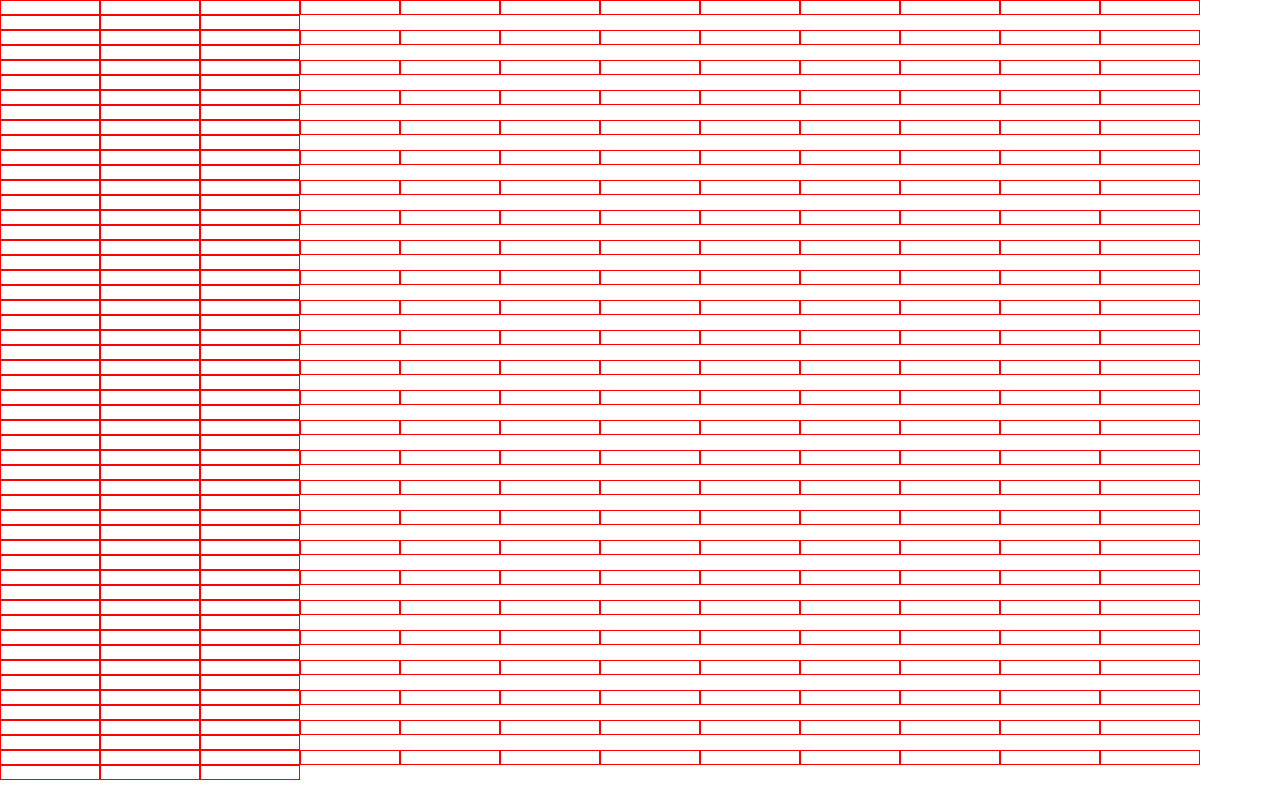
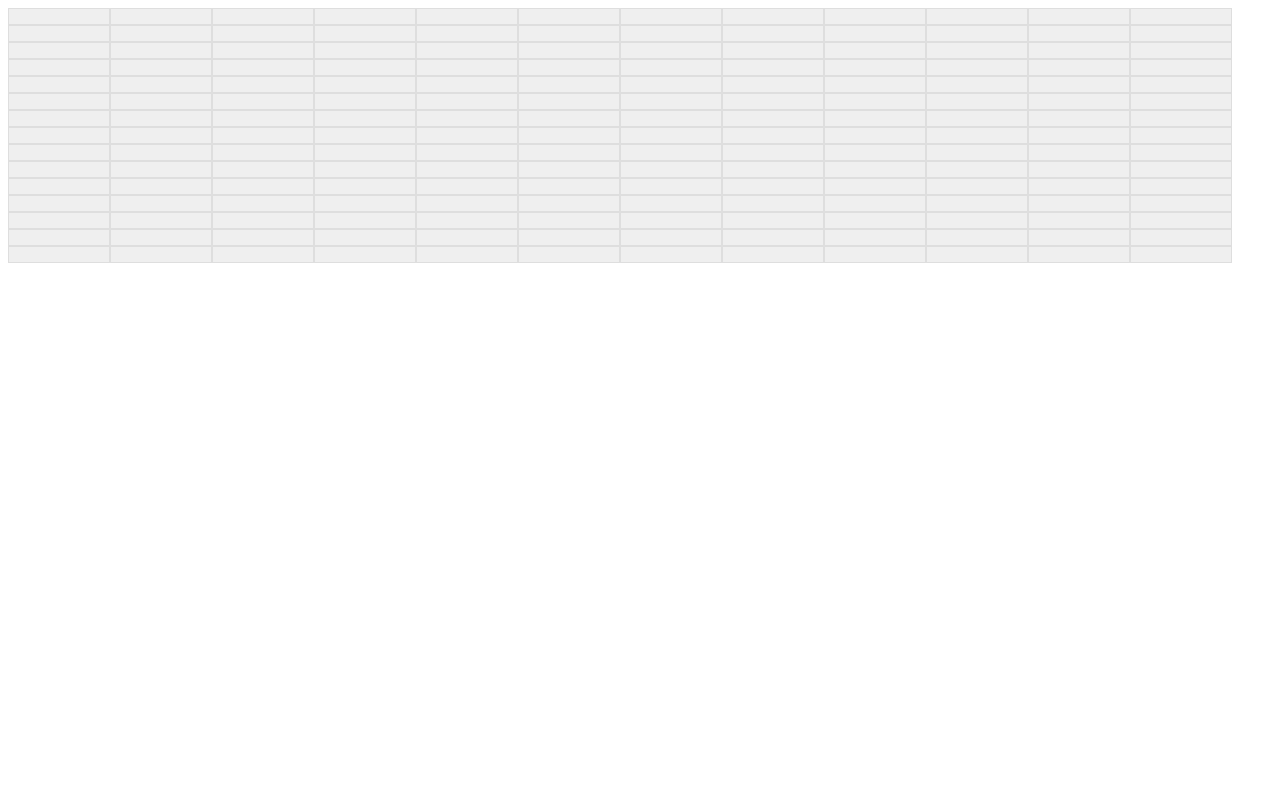
Before and after one commit to daneryl/spreadshit, a React (Create React App) app: page / in a window 1280 px wide. Built offline with nearby package versions, Linux system fonts and the light colour scheme.

Commit message:
basic styled components

```diff
--- a/package.json
+++ b/package.json
@@ -19,7 +19,8 @@
     "react": "^16.12.0",
     "react-dom": "^16.12.0",
     "react-redux": "^7.1.3",
-    "redux": "^4.0.4"
+    "redux": "^4.0.4",
+    "styled-components": "^5.2.0"
   },
   "devDependencies": {
     "@babel/cli": "7.11.6",
@@ -41,6 +42,7 @@
     "@types/jest": "^24.0.23",
     "@types/react": "^16.8.6",
     "@types/react-dom": "^16.9.4",
+    "@types/styled-components": "^5.1.3",
     "@typescript-eslint/eslint-plugin": "4.1.1",
     "@typescript-eslint/parser": "4.1.1",
     "babel-jest": "^24.9.0",
--- a/public/index.html
+++ b/public/index.html
@@ -18,7 +18,6 @@
       work correctly both with client-side routing and a non-root public URL.
       Learn how to configure a non-root public URL by running `npm run build`.
     -->
-      <link rel="stylesheet" href="//cdn.jsdelivr.net/npm/semantic-ui@2.4.2/dist/semantic.min.css" />
       <title>Lean excel</title>
   </head>
   <body>
--- a/src/Cell.tsx
+++ b/src/Cell.tsx
@@ -1,8 +1,11 @@
-import React, { CSSProperties } from 'react';
+import React from 'react';
+import { Column } from './Column';
+import { Input } from './Input';
 
 interface cellProps {
   value: string;
-  onChange: () => {}
+  rawValue: string;
+  onChange: (e: any) => void;
 }
 
 type cellState = {
@@ -28,21 +31,27 @@ class Cell extends React.Component<cellProps, cellState> {
   }
 
   render() {
-    const { value } = this.props;
+    const { value, rawValue, onChange } = this.props;
     const { active } = this.state;
 
-    const styles: CSSProperties = {
-      width: '100px',
-      height: '15px',
-      border: '1px solid red',
-      padding: '0',
-      float: 'left'
-    }
-
     return (
-      <div style={styles} onClick={this.active} onFocus={this.active} tabIndex={0} role="button">
-        {active ? <input style={{ width: '100px', height: '15px', margin: '0', border: '0' }} autoFocus onChange={this.props.onChange} onBlur={this.inactive} /> : value}
-      </div>
+      <Column
+        onClick={this.active}
+        onFocus={this.active}
+        tabIndex={0}
+        role="button"
+      >
+        {active ? (
+          <Input
+            value={rawValue}
+            autoFocus
+            onChange={onChange}
+            onBlur={this.inactive}
+          />
+        ) : (
+          value
+        )}
+      </Column>
     );
   }
 }
--- /dev/null
+++ b/src/Column.tsx
@@ -0,0 +1,11 @@
+import styled from 'styled-components';
+
+const Column = styled.div`
+  text-align: center;
+  height: 15px;
+  width: 100px;
+  background-color: #efefef;
+  border: 1px solid #dedede;
+`;
+
+export { Column };
--- a/src/Grid.tsx
+++ b/src/Grid.tsx
@@ -2,29 +2,59 @@ import React, { FunctionComponent, useReducer } from 'react';
 import { Cell } from './Cell';
 import { Row } from './Row';
 import { arrayOf } from './utils';
-import { spreadsheetReducer } from './spreadsheetReducer';
+import { reducer } from './reducer';
 
 interface GridProps {
-  columnsNumber?: number;
+  rowsNumber?: number;
 }
 
-const letters = ['a', 'b', 'c', 'd', 'e', 'f', 'g', 'h', 'i', 'j', 'k', 'l', 'm', 'n', 'o', 'p', 'q', 'r', 's', 't', 'u', 'v', 'w', 'x', 'y', 'z']
+const letters = [
+  'a',
+  'b',
+  'c',
+  'd',
+  'e',
+  'f',
+  'g',
+  'h',
+  'i',
+  'j',
+  'k',
+  'l',
+  // 'm',
+  // 'n',
+  // 'o',
+  // 'p',
+  // 'q',
+  // 'r',
+  // 's',
+  // 't',
+  // 'u',
+  // 'v',
+  // 'w',
+  // 'x',
+  // 'y',
+  // 'z',
+];
 
 const Grid: FunctionComponent<GridProps> = ({
-  columnsNumber = 15,
+  rowsNumber = 15,
 }: GridProps) => {
-  const [state, dispatch] = useReducer(spreadsheetReducer, {});
-
-  console.log(state);
-
+  const [state, dispatch] = useReducer(reducer, {});
 
   return (
     <>
-      {letters.map((letter) => (
-        <Row key={`row${letter}`}>
-          {arrayOf(columnsNumber).map((column) => (
-          //@ts-ignore
-            <Cell onChange={(e) => {console.log(e.target.value);dispatch({ cell: `${letter}${column}`, value: e.target.value })}} value={state[`${letter}${column}`]?.value} key={`cell${column}`} />
+      {arrayOf(rowsNumber).map((column) => (
+        <Row key={`row${column}`}>
+          {letters.map((letter) => (
+            <Cell
+              onChange={(e) => {
+                dispatch({ cell: `${letter}${column}`, value: e.target.value });
+              }}
+              value={state[`${letter}${column}`]?.value}
+              rawValue={state[`${letter}${column}`]?.rawValue}
+              key={`cell${letter}${column}`}
+            />
           ))}
         </Row>
       ))}
--- /dev/null
+++ b/src/Input.tsx
@@ -0,0 +1,11 @@
+import styled from 'styled-components';
+
+const Input = styled.input`
+  padding: 0;
+  width: 100%;
+  border: none;
+  height: 100%;
+  outline: none;
+`;
+
+export { Input };
--- a/src/Row.tsx
+++ b/src/Row.tsx
@@ -1,3 +1,8 @@
-import React from 'react';
+import styled from 'styled-components';
 
-export const Row: React.FC = ({ children }) => <div style={{ clear: 'left' }}>{children}</div>;
+const Row = styled.div`
+  display:flex;
+  flex-wrap: wrap;
+`;
+
+export { Row };
```
Also changed, not shown: 1 other file (tests, documents, lock files or other folders).
